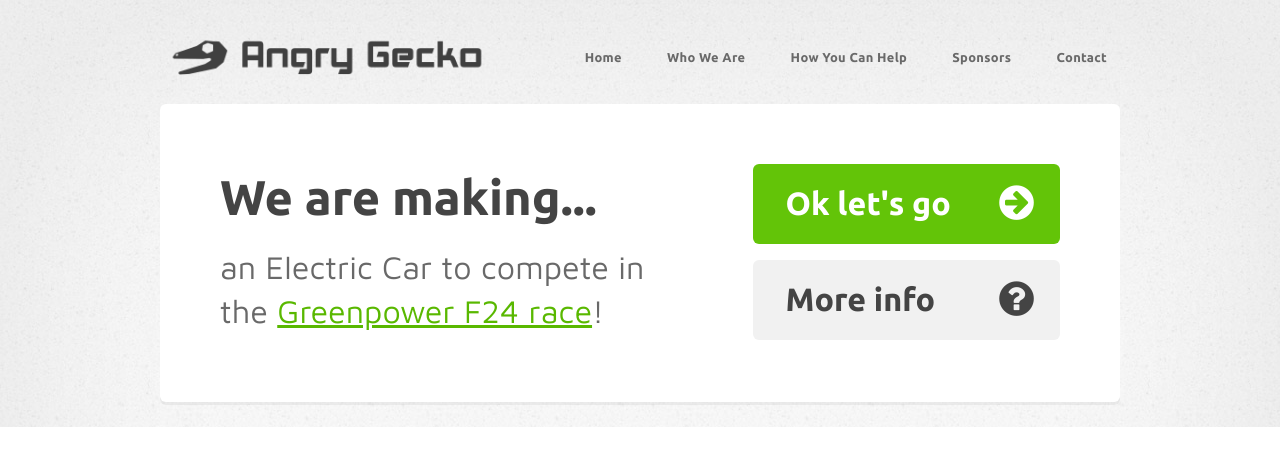
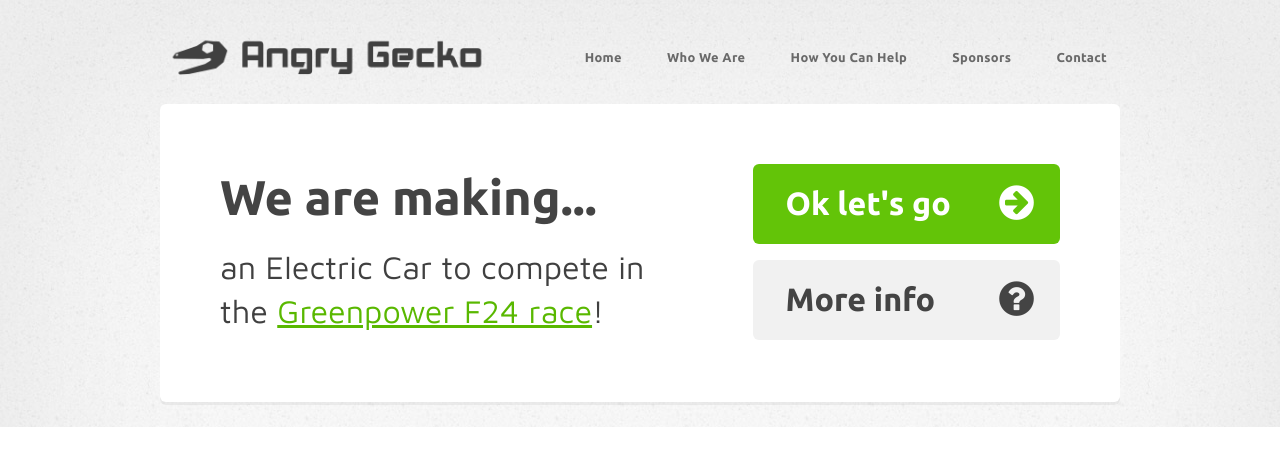
Before and after one commit to theCART/theCART.github.io, a Jekyll site: the page built from index.md, in a window 1280 px wide. Shown: the top 463 px of the page. Built offline with Jekyll 4.4.1, drawn with Linux system fonts in a browser that asks for light colours; Markdown is read by kramdown in place of the engine named in the settings; grey boxes are pictures that could not be loaded.

Commit message:
adjusting colour of body text

```diff
--- a/css/override.css
+++ b/css/override.css
@@ -32,12 +32,12 @@ h1, h2, h3, h4, h5, h6
 	font-weight: 700;
 }
 
-/* Font size adjustments in the main-wrapper section only. EM's only */
 #nav ul li a
 {
 	font-family: 'Ubuntu', 'Arial', sans-serif;
 	font-weight: 700;
 }
+/* Font size adjustments in the main-wrapper section only. EM's only */
 #main-wrapper
 {
 	font-size: 1.4em;
@@ -48,7 +48,7 @@ h1, h2, h3, h4, h5, h6
 }
 #main-wrapper h3
 {
-	font-size: 1.1em;
+	font-size: 1.2em;
 }
 #main-wrapper .button
 {
--- a/css/style.css
+++ b/css/style.css
@@ -31,7 +31,7 @@
 	{
 		font-family: 'Open Sans', sans-serif;
 		font-size: 12pt;
-		color: #696969;
+		color: #404040;
 		font-weight: 300;
 		background: url('images/bgshadow.png') top left no-repeat;
 		background-size: 100% 100%;
```
